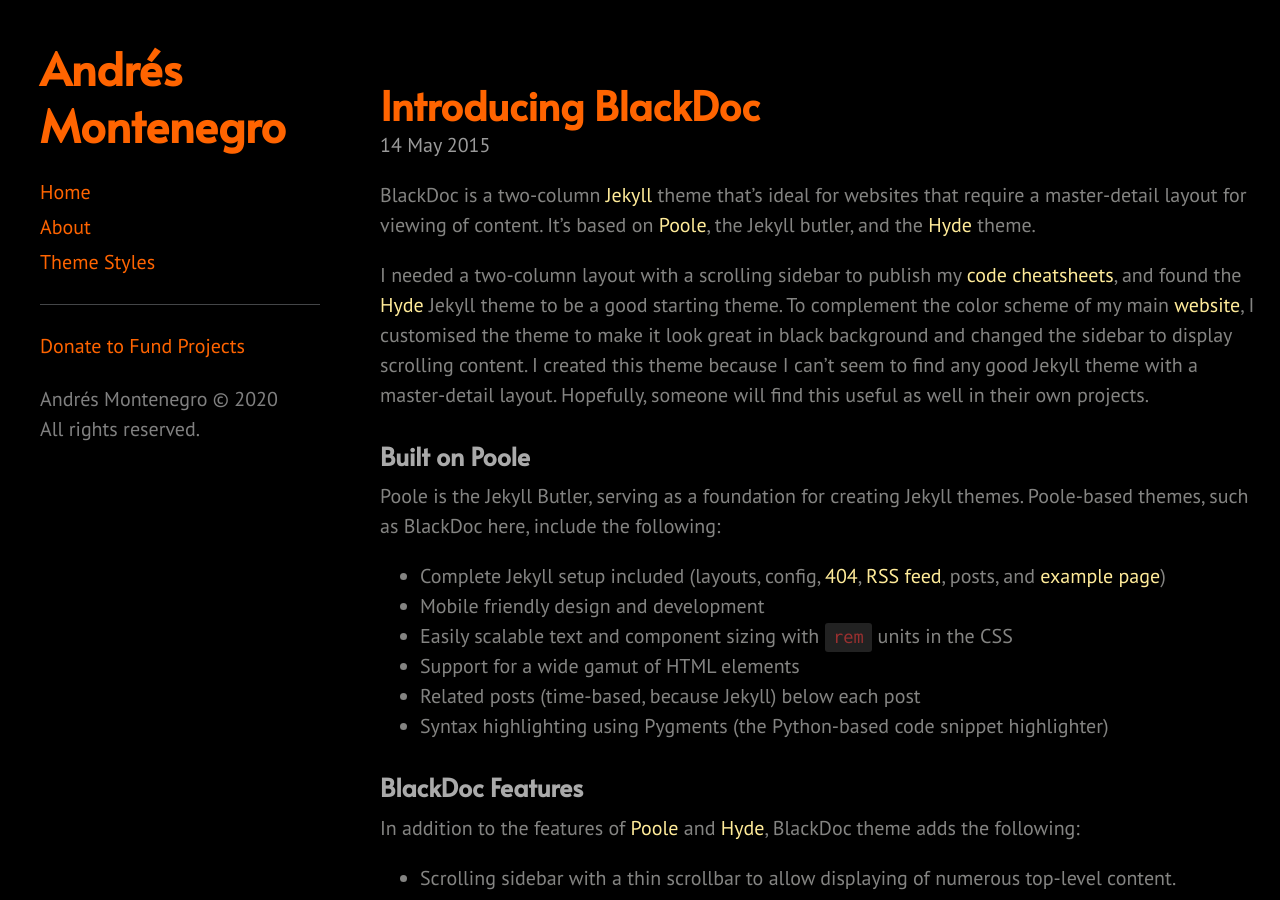
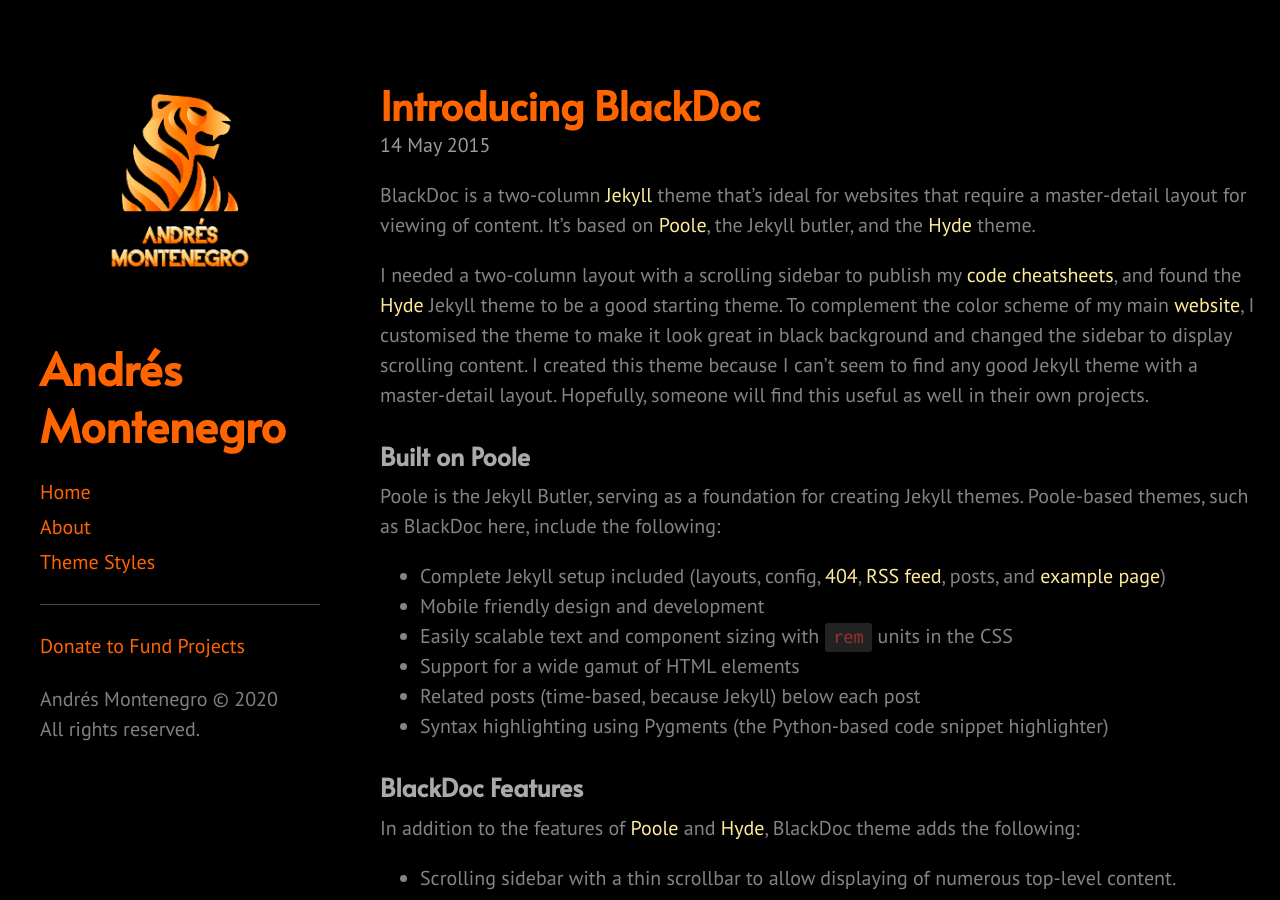
Before and after one commit to AndresMontenegroClub/AndresMontenegroClub.github.io, a Jekyll site: the page built from index.html, in a window 1280 px wide and 900 px high. Built offline with Jekyll 4.4.1, drawn with Linux system fonts in a browser that asks for light colours; the list of posts is cut into pages by our own code.

Commit message:
Update sidebar.html

```diff
--- a/_includes/sidebar.html
+++ b/_includes/sidebar.html
@@ -1,6 +1,7 @@
 <div class="sidebar">
   <div class="container sidebar-sticky">
     <div class="sidebar-about">
+      <img src="/public/images/am-logo.png">
       <h1>
         <a href="{{ site.baseurl }}">
           {{ site.title }}
```
